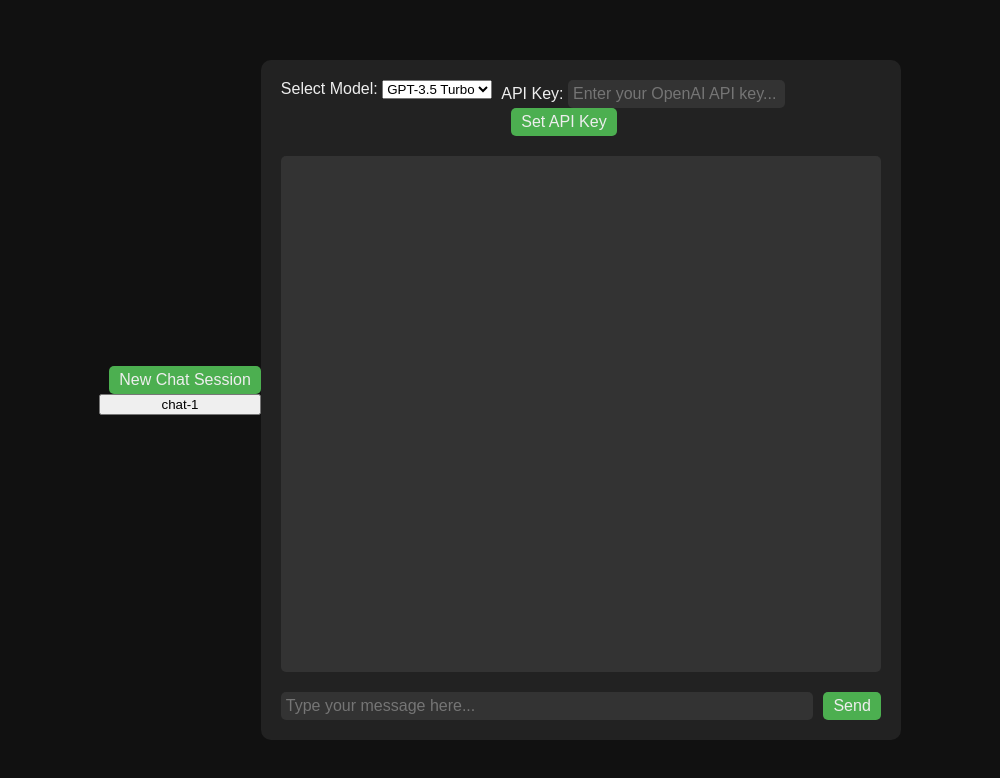
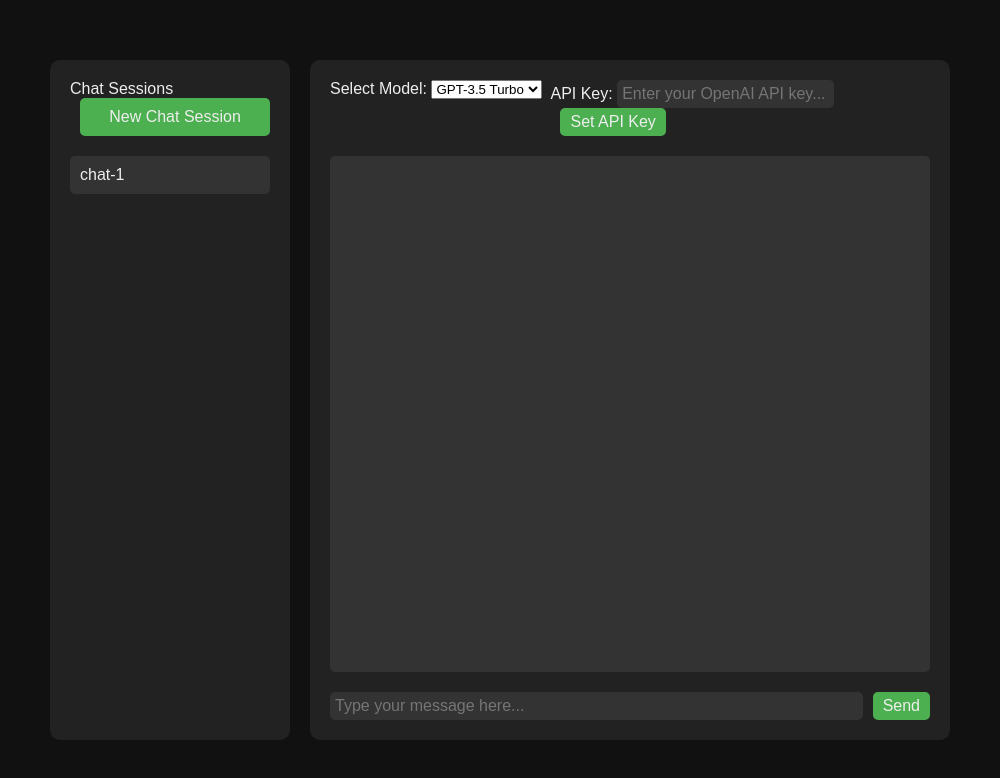
Before and after one commit to StanGirard/ChatGPT-Desktop, an Electron app: page index.html in a window 1000 px wide. Drawn offline with Linux system fonts and the light colour scheme.

Commit message:
feat(css): added column to the left

```diff
--- a/index.html
+++ b/index.html
@@ -111,13 +111,70 @@
 #new-chat-session-button:hover {
   background-color: #45a049;
 }
+
+#side-container {
+  background-color: #222;
+  border-radius: 10px;
+  padding: 20px;
+  width: 20%;
+  display: flex;
+  flex-direction: column;
+  height: 80%;
+  margin-right: 20px;
+}
+
+#new-chat-session-button {
+  background-color: #4caf50;
+  border: none;
+  border-radius: 5px;
+  color: #eee;
+  cursor: pointer;
+  font-size: 16px;
+  margin-bottom: 20px;
+  padding: 10px;
+  outline: none;
+}
+
+#new-chat-session-button:hover {
+  background-color: #45a049;
+}
+
+#chat-sessions {
+  display: flex;
+  flex-direction: column;
+  gap: 5px;
+  margin-bottom: 20px;
+  overflow-y: auto;
+  max-height: 80%;
+}
+
+#chat-sessions button {
+  background-color: #333;
+  border: none;
+  border-radius: 5px;
+  color: #eee;
+  cursor: pointer;
+  font-size: 16px;
+  padding: 10px;
+  outline: none;
+  text-align: left;
+  overflow: hidden;
+  white-space: nowrap;
+  text-overflow: ellipsis;
+}
+
+#chat-sessions button:hover {
+  background-color: #444;
+}
     </style>
   </head>
   <body>
-    <div>
+    <div id="side-container">
+      <div id="chat-session-heading">Chat Sessions</div>
       <button id="new-chat-session-button">New Chat Session</button>
-    <div id="chat-sessions">
-      <!-- Chat session buttons will be displayed here -->
+      <div id="chat-sessions">
+        <!-- Chat session buttons will be displayed here -->
+      </div>
     </div>
   </div>
     <div id="app-container">
--- a/main.js
+++ b/main.js
@@ -5,7 +5,7 @@ const path = require('path')
 function createWindow () {
   // Create the browser window.
   const mainWindow = new BrowserWindow({
-    width: 800,
+    width: 1000,
     height: 600,
     webPreferences: {
       nodeIntegration: true,
```
